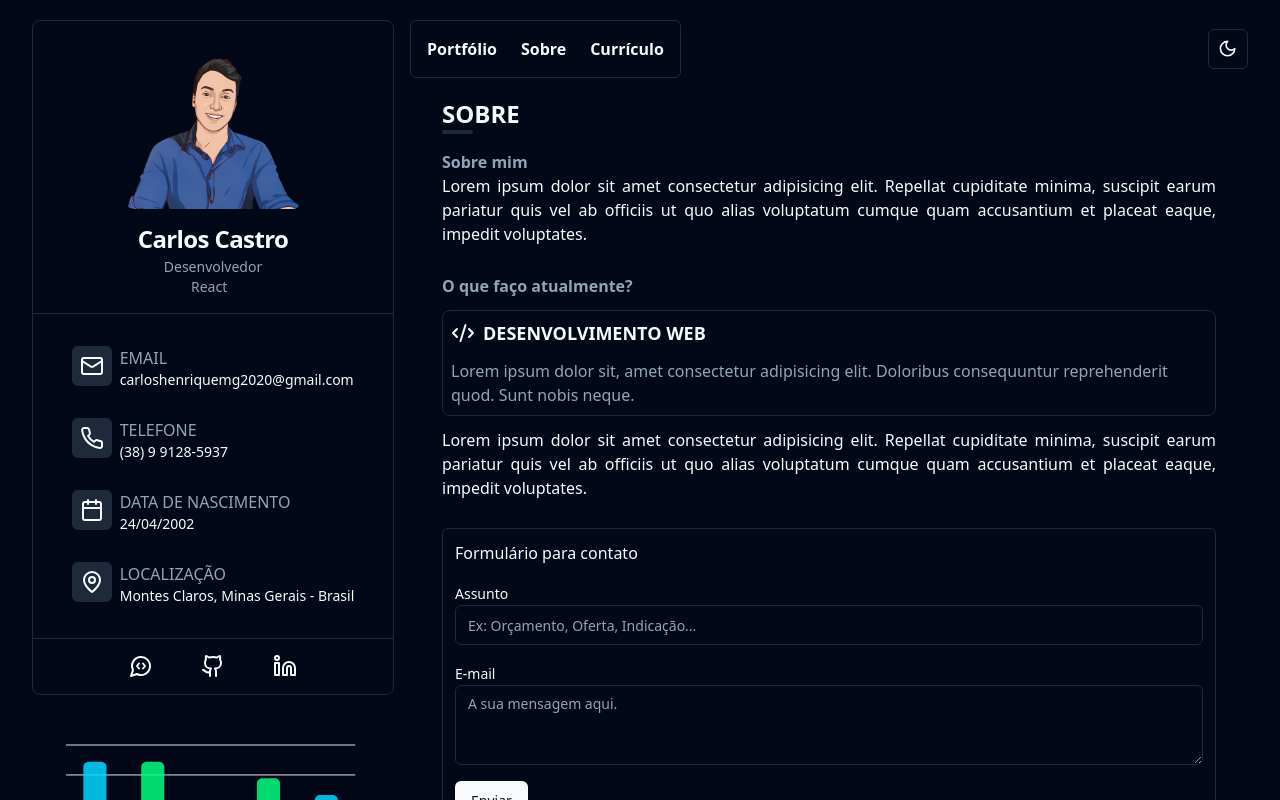
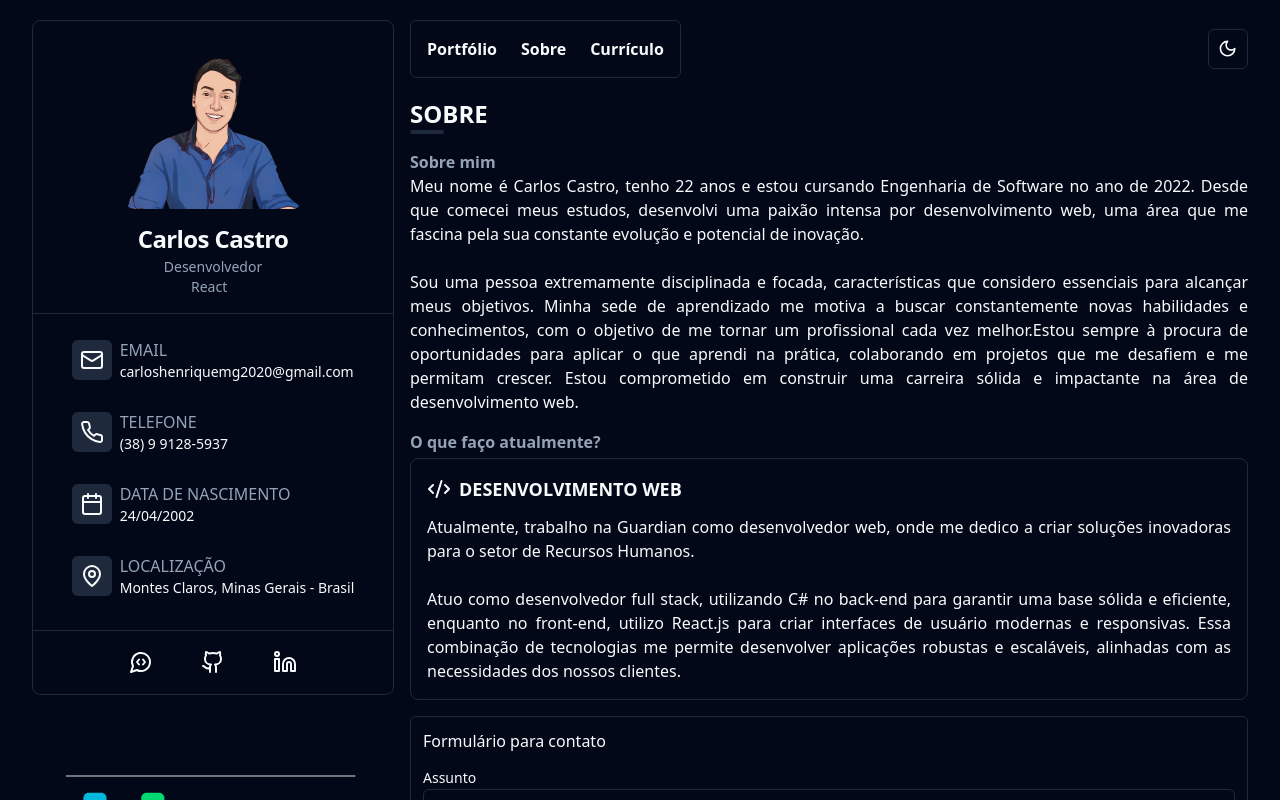
Before and after one commit to Carlos-Castro11/portfolio, a React (Vite) app: page /about in a window 1280 px wide. Shown: the top 800 px of the page. Built offline with nearby package versions, Linux system fonts and the light colour scheme.

Commit message:
Correções

```diff
--- a/src/components/about-card.tsx
+++ b/src/components/about-card.tsx
@@ -4,15 +4,22 @@ import { Card } from './ui/card'
 
 export function AboutCard() {
   return (
-    <Card className="p-2">
+    <Card className="p-4">
       <div className="flex gap-2 mb-3 items-center">
         <Code2 />
         <h3 className="text-lg uppercase font-semibold">Desenvolvimento web</h3>
       </div>
       <div>
-        <p className="text-muted-foreground">
-          Lorem ipsum dolor sit, amet consectetur adipisicing elit. Doloribus
-          consequuntur reprehenderit quod. Sunt nobis neque.
+        <p className="text-justify text-primary">
+          Atualmente, trabalho na Guardian como desenvolvedor web, onde me
+          dedico a criar soluções inovadoras para o setor de Recursos Humanos.
+          <br />
+          <br />
+          Atuo como desenvolvedor full stack, utilizando C# no back-end para
+          garantir uma base sólida e eficiente, enquanto no front-end, utilizo
+          React.js para criar interfaces de usuário modernas e responsivas. Essa
+          combinação de tecnologias me permite desenvolver aplicações robustas e
+          escaláveis, alinhadas com as necessidades dos nossos clientes.
         </p>
       </div>
     </Card>
--- a/src/components/form.tsx
+++ b/src/components/form.tsx
@@ -6,7 +6,7 @@ import { Textarea } from './ui/textarea'
 export function Form() {
   return (
     <>
-      <form className="border rounded-md p-3 space-y-4">
+      <form className="border rounded-md p-3 space-y-3">
         <h3>Formulário para contato</h3>
         <div>
           <Label htmlFor="subject">Assunto</Label>
--- a/src/components/hero-mobile/hero-link-mobile.tsx
+++ b/src/components/hero-mobile/hero-link-mobile.tsx
@@ -4,13 +4,14 @@ import { Link } from 'react-router-dom'
 interface HeroLinkMobileProps {
   text: string
   icon: ReactNode
+  link: string
 }
 
-export function HeroLinkMobile({ icon, text }: HeroLinkMobileProps) {
+export function HeroLinkMobile({ icon, text, link }: HeroLinkMobileProps) {
   return (
     <>
       <Link
-        to={'https://google.com'}
+        to={link}
         target="_blank"
         className="flex bg-card justify-center gap-3 rounded-md border py-1.5 max-w-[200px]"
       >
--- a/src/components/hero-mobile/hero-mobile.tsx
+++ b/src/components/hero-mobile/hero-mobile.tsx
@@ -30,9 +30,21 @@ export function HeroMobile() {
           </CardDescription>
         </div>
         <div className="flex flex-col flex-1 gap-3 place-content-center">
-          <HeroLinkMobile icon={<LinkedinIcon />} text="Linkedin" />
-          <HeroLinkMobile icon={<GithubIcon />} text="Github" />
-          <HeroLinkMobile icon={<MessageCircleCodeIcon />} text="Whatsapp" />
+          <HeroLinkMobile
+            icon={<LinkedinIcon />}
+            text="Linkedin"
+            link={'https://www.linkedin.com/in/carloshcsousa/'}
+          />
+          <HeroLinkMobile
+            icon={<GithubIcon />}
+            text="Github"
+            link={'https://github.com/Carlos-Castro11?tab=repositories'}
+          />
+          <HeroLinkMobile
+            icon={<MessageCircleCodeIcon />}
+            text="Whatsapp"
+            link={'https://github.com/Carlos-Castro11?tab=repositories'}
+          />
         </div>
       </div>
     </Card>
--- a/src/components/hero/hero-item.tsx
+++ b/src/components/hero/hero-item.tsx
@@ -10,7 +10,7 @@ interface HeroItemProps {
 
 export function HeroItem({ fieldName, fieldValue, icon }: HeroItemProps) {
   return (
-    <div className="flex gap-2">
+    <div className="flex gap-2 items-center">
       <BasicIcon icon={icon} />
       <div className="text-left">
         <h5 className="uppercase text-muted-foreground text-sm md:text-base">
--- a/src/components/hero/hero-link.tsx
+++ b/src/components/hero/hero-link.tsx
@@ -1,11 +1,19 @@
 import { ReactNode } from 'react'
+import { Link } from 'react-router-dom'
 
 import { Button } from '../ui/button'
 
 interface HeroLinkProps {
   icon: ReactNode
+  link: string
 }
 
-export function HeroLink({ icon }: HeroLinkProps) {
-  return <Button variant="ghost">{icon}</Button>
+export function HeroLink({ icon, link }: HeroLinkProps) {
+  return (
+    <Button variant="ghost">
+      <Link to={link} target="_blank">
+        {icon}
+      </Link>
+    </Button>
+  )
 }
--- a/src/components/hero/hero.tsx
+++ b/src/components/hero/hero.tsx
@@ -42,7 +42,7 @@ export function Hero() {
         </CardDescription>
       </CardHeader>
       <Separator />
-      <CardContent className="mt-8 mb-4">
+      <CardContent className="mt-6 mb-4">
         <ul className="space-y-7">
           <li>
             <HeroItem
@@ -76,9 +76,18 @@ export function Hero() {
       </CardContent>
       <Separator />
       <div className="flex w-full h-full items-center justify-center gap-4">
-        <HeroLink icon={<MessageCircleCodeIcon />} />
-        <HeroLink icon={<GithubIcon />} />
-        <HeroLink icon={<LinkedinIcon />} />
+        <HeroLink
+          icon={<MessageCircleCodeIcon />}
+          link={'https://github.com/Carlos-Castro11?tab=repositories'}
+        />
+        <HeroLink
+          icon={<GithubIcon />}
+          link={'https://github.com/Carlos-Castro11?tab=repositories'}
+        />
+        <HeroLink
+          icon={<LinkedinIcon />}
+          link={'https://www.linkedin.com/in/carloshcsousa/'}
+        />
       </div>
     </Card>
   )
--- a/src/components/project.tsx
+++ b/src/components/project.tsx
@@ -7,6 +7,7 @@ interface ProjectProps {
   name: string
   image: string
   linkGithub: string
+  link: string
   description: string
 }
 
@@ -14,13 +15,14 @@ export function Project({
   name,
   image,
   linkGithub,
+  link,
   description,
 }: ProjectProps) {
   return (
-    <div className="flex flex-col gap-2 max-w-[415px]">
+    <div className="flex flex-col gap-2 max-w-[375px]">
       <Link
         className="group relative overflow-hidden rounded-md"
-        to={'https://google.com'}
+        to={link}
         target="_blank"
       >
         <div className="absolute bottom-0 left-0 z-10 h-full w-full bg-muted opacity-0 transition-all duration-200 group-hover:opacity-80 rounded-md" />
--- a/src/db.ts
+++ b/src/db.ts
@@ -1,6 +1,8 @@
 import dogs from './assets/images/dogs.jpg'
+import dtMoney from './assets/images/DT_Money.jpg'
 import mf from './assets/images/marquesefinelli.jpg'
 import muflix from './assets/images/Muflix.jpg'
+import pizzaShop from './assets/images/Pizza_Shop.jpg'
 
 export interface ResumeProps {
   id: number
@@ -16,22 +18,41 @@ export const PROJECTS = [
     id: 1,
     name: 'Muflix',
     description: 'Plataforma de streaming.',
-    linkGithub: 'https://www.google.com',
+    linkGithub: 'https://github.com/Carlos-Castro11/Muflix-2.0',
+    link: 'https://muflix-2-0.vercel.app/',
     image: muflix,
   },
   {
     id: 2,
-    name: 'Dogs',
-    description: 'Rede social para cachorros.',
-    linkGithub: 'https://www.google.com',
-    image: dogs,
+    name: 'Pizzashop',
+    description: 'Gerenciamento de pedidos',
+    linkGithub: 'https://github.com/Carlos-Castro11/pizzashop-web',
+    link: 'https://github.com/Carlos-Castro11/pizzashop-web',
+    image: pizzaShop,
   },
   {
     id: 3,
+    name: 'DT Money',
+    description: 'Controle financeiro.',
+    linkGithub: 'https://github.com/Carlos-Castro11/DT-Money',
+    link: 'https://github.com/Carlos-Castro11/DT-Money',
+    image: dtMoney,
+  },
+  {
+    id: 4,
     name: 'Marques e Finelli',
     description: 'Empreendimentos imobiliarios.',
-    linkGithub: 'https://www.marquesefinelliemp.com',
+    linkGithub: 'https://github.com/Carlos-Castro11/MF2.0',
+    link: 'https://www.marquesefinelliemp.com',
     image: mf,
+  },
+  {
+    id: 5,
+    name: 'Dogs',
+    description: 'Rede social para cachorros.',
+    linkGithub: 'https://github.com/Carlos-Castro11/Dogs',
+    link: 'https://dogs-lemon.vercel.app/',
+    image: dogs,
   },
 ]
 
@@ -43,8 +64,8 @@ export const EDUCATION: ResumeProps[] = [
     duration: '5 anos',
     entity: 'Unicesumar',
     text: `
-        Lorem ipsum dolor sit amet consectetur adipisicing elit. Deserunt, qui ad exercitationem dolores,
-        a fuga vitae tenetur similique ex dolore
+        O Bacharelado em Engenharia de Software cobre todas as etapas do desenvolvimento de software,
+        incluindo análise de requisitos, implementação, testes e manutenção.
       `,
   },
   {
@@ -54,8 +75,9 @@ export const EDUCATION: ResumeProps[] = [
     duration: '60 horas',
     entity: 'Origamid',
     text: `
-        Lorem ipsum dolor sit amet consectetur adipisicing elit. Deserunt, qui ad exercitationem dolores,
-        a fuga vitae tenetur similique ex dolore
+        O curso oferece uma imersão prática na biblioteca React.
+        Aprendemos a criar interfaces de usuário dinâmicas e responsivas,
+        gerenciar estados de aplicações e integrar APIs externas. O curso também cobre ferramentas do ecossistema React, como React Router e Redux.
       `,
   },
   {
@@ -65,8 +87,9 @@ export const EDUCATION: ResumeProps[] = [
     duration: '64 horas',
     entity: 'Rocket Seat',
     text: `
-        Lorem ipsum dolor sit amet consectetur adipisicing elit. Deserunt, qui ad exercitationem dolores,
-        a fuga vitae tenetur similique ex dolore
+        O curso oferece um aprendizado intensivo e prático da biblioteca React,
+        focando em conceitos fundamentais e ferramentas do ecossistema moderno. Desenvolvemos habilidades para criar interfaces de usuário interativas,
+        gerenciar o estado da aplicação e consumir APIs.
       `,
   },
   {
@@ -85,7 +108,7 @@ export const EDUCATION: ResumeProps[] = [
 export const JOBS: ResumeProps[] = [
   {
     id: 1,
-    title: 'Estágio | Tecnologia',
+    title: 'Estágio | TI',
     status: 'Concluído',
     duration: '6 meses',
     entity: 'CAA/NM',
@@ -96,7 +119,7 @@ export const JOBS: ResumeProps[] = [
   },
   {
     id: 2,
-    title: 'Estágio | Desenvolvimento Web',
+    title: 'Estágio | Desenvolvimento',
     status: 'Em andamento',
     duration: '1 ano',
     entity: 'Guardian',
--- a/src/pages/_layouts/app.tsx
+++ b/src/pages/_layouts/app.tsx
@@ -50,7 +50,7 @@ export function AppLayout() {
             </div>
             <div className="flex-1">
               <Header />
-              <div className="container">
+              <div className="">
                 <TitlePage title={page!.title} />
                 <Outlet />
               </div>
--- a/src/pages/app/about.tsx
+++ b/src/pages/app/about.tsx
@@ -5,28 +5,32 @@ import { Form } from '@/components/form'
 
 export function About() {
   return (
-    <div className="space-y-7">
+    <div className="space-y-4">
       <Helmet title="Sobre" />
       <div>
         <h2 className="font-semibold text-muted-foreground">Sobre mim</h2>
         <p className="text-justify">
-          Lorem ipsum dolor sit amet consectetur adipisicing elit. Repellat
-          cupiditate minima, suscipit earum pariatur quis vel ab officiis ut quo
-          alias voluptatum cumque quam accusantium et placeat eaque, impedit
-          voluptates.
+          Meu nome é Carlos Castro, tenho 22 anos e estou cursando Engenharia de
+          Software no ano de 2022. Desde que comecei meus estudos, desenvolvi
+          uma paixão intensa por desenvolvimento web, uma área que me fascina
+          pela sua constante evolução e potencial de inovação.
+          <br />
+          <br />
+          Sou uma pessoa extremamente disciplinada e focada, características que
+          considero essenciais para alcançar meus objetivos. Minha sede de
+          aprendizado me motiva a buscar constantemente novas habilidades e
+          conhecimentos, com o objetivo de me tornar um profissional cada vez
+          melhor.Estou sempre à procura de oportunidades para aplicar o que
+          aprendi na prática, colaborando em projetos que me desafiem e me
+          permitam crescer. Estou comprometido em construir uma carreira sólida
+          e impactante na área de desenvolvimento web.
         </p>
       </div>
-      <div className="space-y-3">
+      <div className="space-y-1">
         <h2 className="font-semibold text-muted-foreground">
           O que faço atualmente?
         </h2>
         <AboutCard />
-        <p className="text-justify text-primary">
-          Lorem ipsum dolor sit amet consectetur adipisicing elit. Repellat
-          cupiditate minima, suscipit earum pariatur quis vel ab officiis ut quo
-          alias voluptatum cumque quam accusantium et placeat eaque, impedit
-          voluptates.
-        </p>
       </div>
       <Form />
     </div>
--- a/src/pages/app/portfolio.tsx
+++ b/src/pages/app/portfolio.tsx
@@ -7,8 +7,8 @@ export function Portfolio() {
   return (
     <div className="flex justify-center flex-col gap-3">
       <Helmet title="Portfólio" />
-      <h3 className="font-semibold text-muted-foreground">Publicados</h3>
-      <div className="grid grid-cols-2 gap-y-6 gap-x-10">
+      {/* <h3 className="font-semibold text-muted-foreground">Publicados</h3> */}
+      <div className="grid grid-cols-2 gap-y-6 gap-x-6 2xl:gap-x-0">
         {PROJECTS.map((project) => {
           return (
             <Project
@@ -16,6 +16,7 @@ export function Portfolio() {
               name={project.name}
               image={project.image}
               linkGithub={project.linkGithub}
+              link={project.link}
               description={project.description}
             />
           )
```
Also changed, not shown: src/assets/images/DT_Money.jpg (added), src/assets/images/Pizza_Shop.jpg (added).
